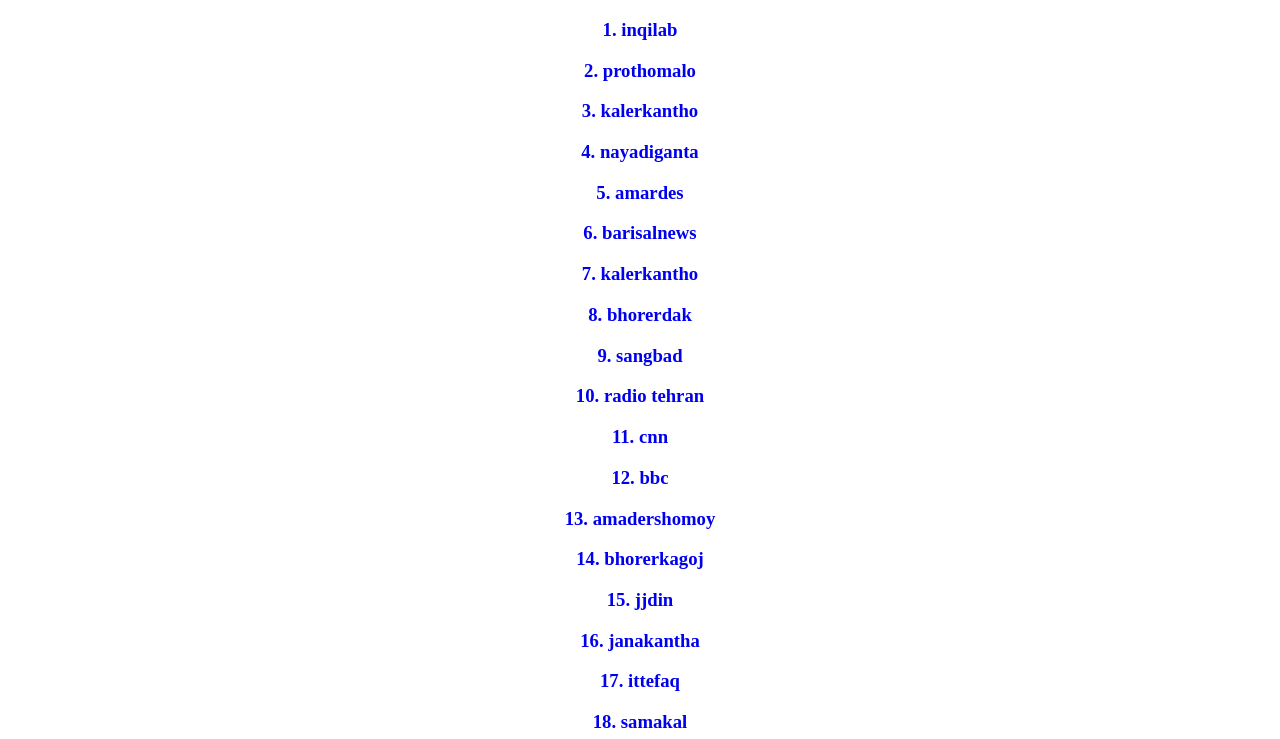
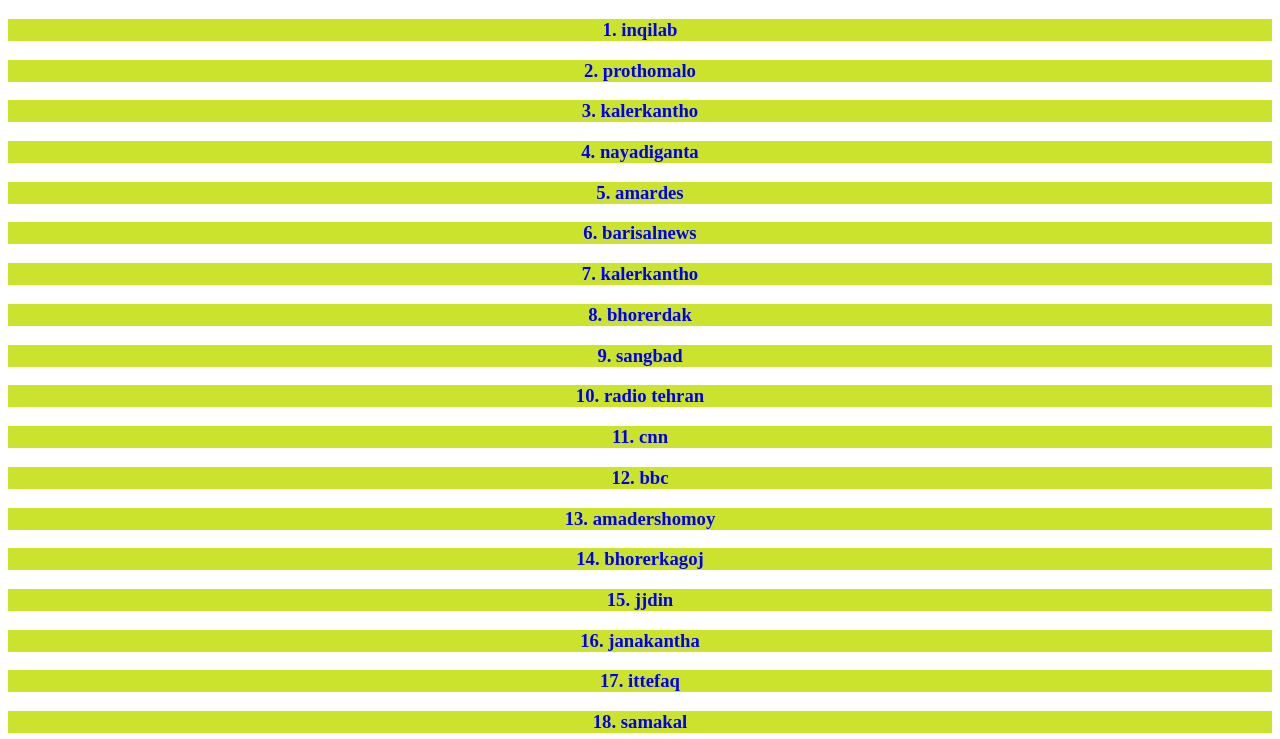
Before and after one commit to cmabdullah/news, a plain HTML site: page index.html in a window 1280 px wide. Shown: the part 61-800 px from the top of the page. Drawn offline with Linux system fonts and the light colour scheme.

Commit message:
change color

```diff
--- a/index.html
+++ b/index.html
@@ -12,6 +12,14 @@ a:link {
   font-size: .8em;
   line-height: 1.8;
 }
+h1 {
+    text-align: center;
+    /**background-color: gold;**/
+}
+h3 {
+    text-align: center;
+    background-color: #CBE32D;
+}
 
 
 </style>
@@ -20,7 +28,7 @@ a:link {
 
 
 
-<div align="center">
+
 
 <p><h1>Bangla news portal</h1></p>
 
@@ -114,7 +122,7 @@ a:link {
 <p><a href="http://bdtoday24.com/" ><h3>31. bdtoday24</h3></a></p>
 
 
-</div>
+
 
 <section id="address" >
 
```
